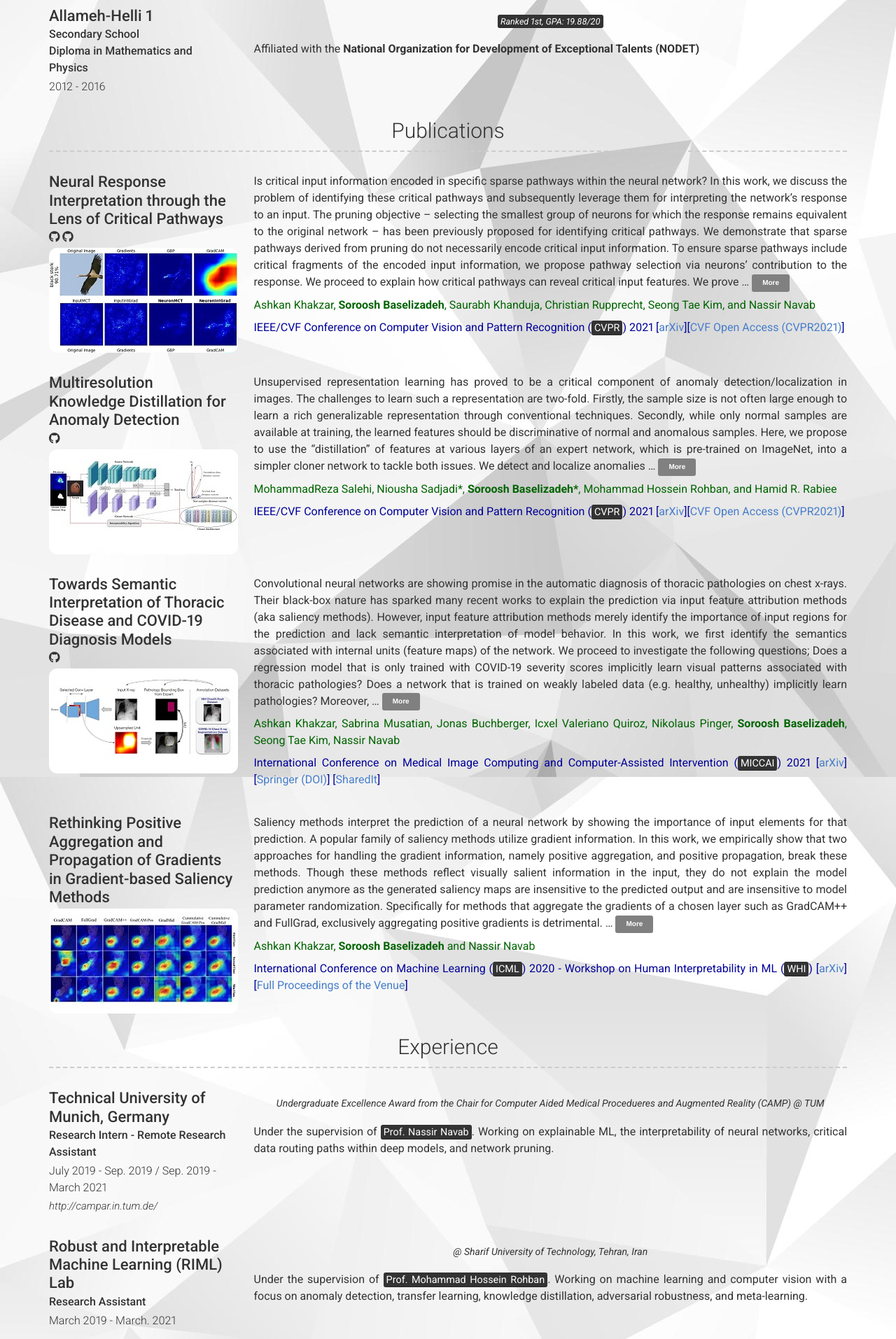
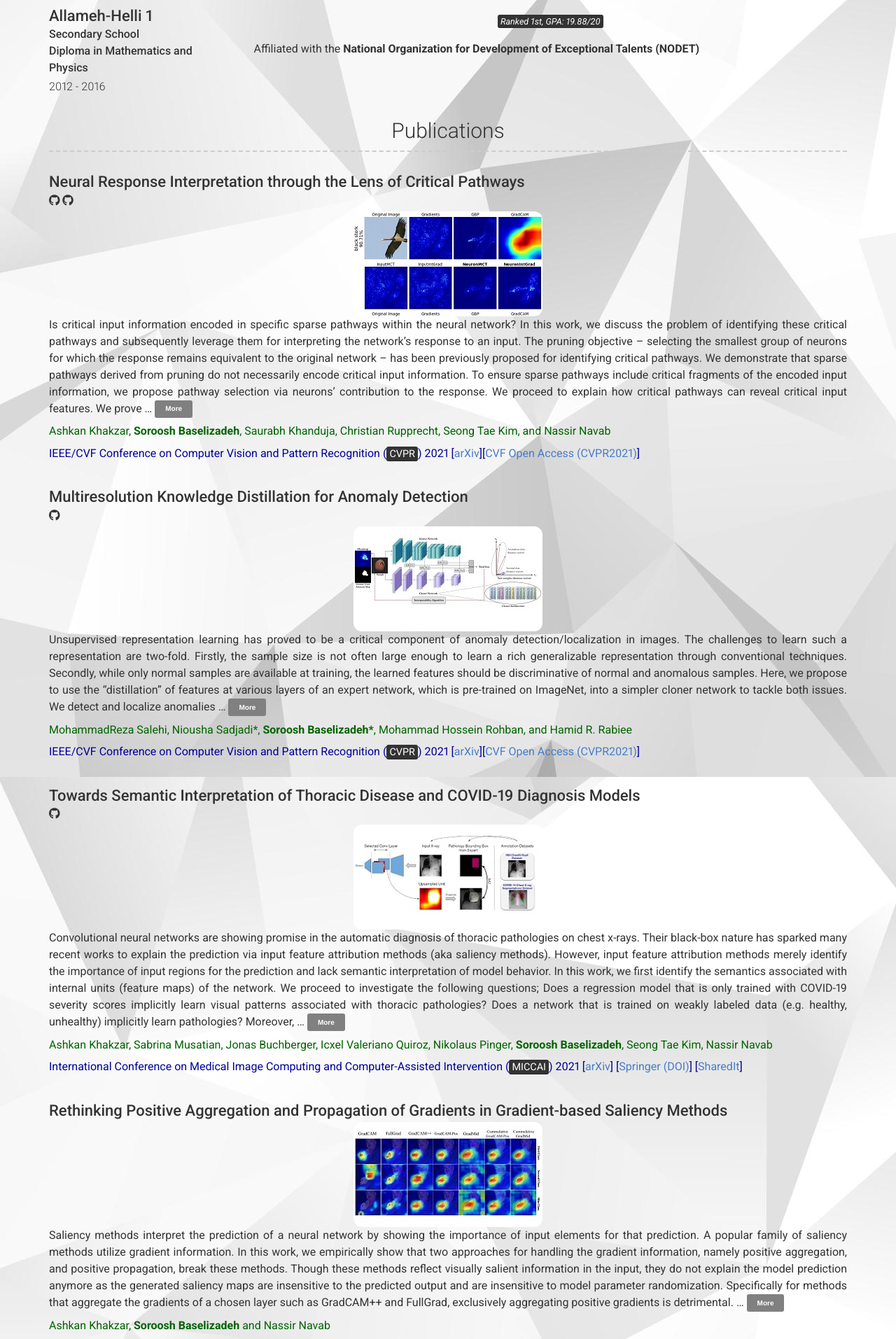
Before and after one commit to Soroosh-Bsl/soroosh-bsl.github.io, a Jekyll site: the page built from index.md, in a window 1280 px wide. Shown: the part 890-2803 px from the top of the page at 70% size. Built offline with Jekyll 4.4.1, drawn with Linux system fonts in a browser that asks for light colours; nearby versions of some CDN libraries; a style sheet for code colours, icons or effects is not loaded.

Commit message:
test pub layout

```diff
--- a/_config.yml
+++ b/_config.yml
@@ -96,7 +96,7 @@ content:
   - title: Publications # Title for the section
     layout: list # Type of content section (list/text)
     content:
-      - layout: left
+      - layout: top
         title: Neural Response Interpretation through the Lens of Critical Pathways
         #link: https://arxiv.org/abs/2103.16886
         #link_text: arXiv
@@ -124,7 +124,7 @@ content:
 
           <span style="color:#000099"> IEEE/CVF Conference on Computer Vision and Pattern Recognition (<mark>CVPR</mark>) 2021
           [<a href="https://arxiv.org/abs/2103.16886">arXiv</a>][<a href="https://openaccess.thecvf.com/content/CVPR2021/html/Khakzar_Neural_Response_Interpretation_Through_the_Lens_of_Critical_Pathways_CVPR_2021_paper.html">CVF Open Access (CVPR2021)</a>]</span>
-      - layout: left
+      - layout: top
         title: Multiresolution Knowledge Distillation for Anomaly Detection
         image: /images/ad_kd.jpg
         additional_links:
@@ -151,7 +151,7 @@ content:
           <span style="color:#000099"> IEEE/CVF Conference on Computer Vision and Pattern Recognition (<mark>CVPR</mark>) 2021
           [<a href="https://arxiv.org/abs/2011.11108">arXiv</a>][<a href="https://openaccess.thecvf.com/content/CVPR2021/html/Salehi_Multiresolution_Knowledge_Distillation_for_Anomaly_Detection_CVPR_2021_paper.html">CVF Open Access (CVPR2021)</a>]</span>
 
-      - layout: left
+      - layout: top
         title: Towards Semantic Interpretation of Thoracic Disease and COVID-19 Diagnosis Models
         additional_links:
           - title:  Covid_Interpretation Code
@@ -175,7 +175,7 @@ content:
           [<a href="https://link.springer.com/chapter/10.1007%2F978-3-030-87199-4_47">Springer (DOI)</a>]
           [<a href="https://rdcu.be/cyl4H">SharedIt</a>]</span>
 
-      - layout: left
+      - layout: top
         title: Rethinking Positive Aggregation and Propagation of Gradients in Gradient-based Saliency Methods
         image: /images/rethink.jpg
         #quote: >
```
